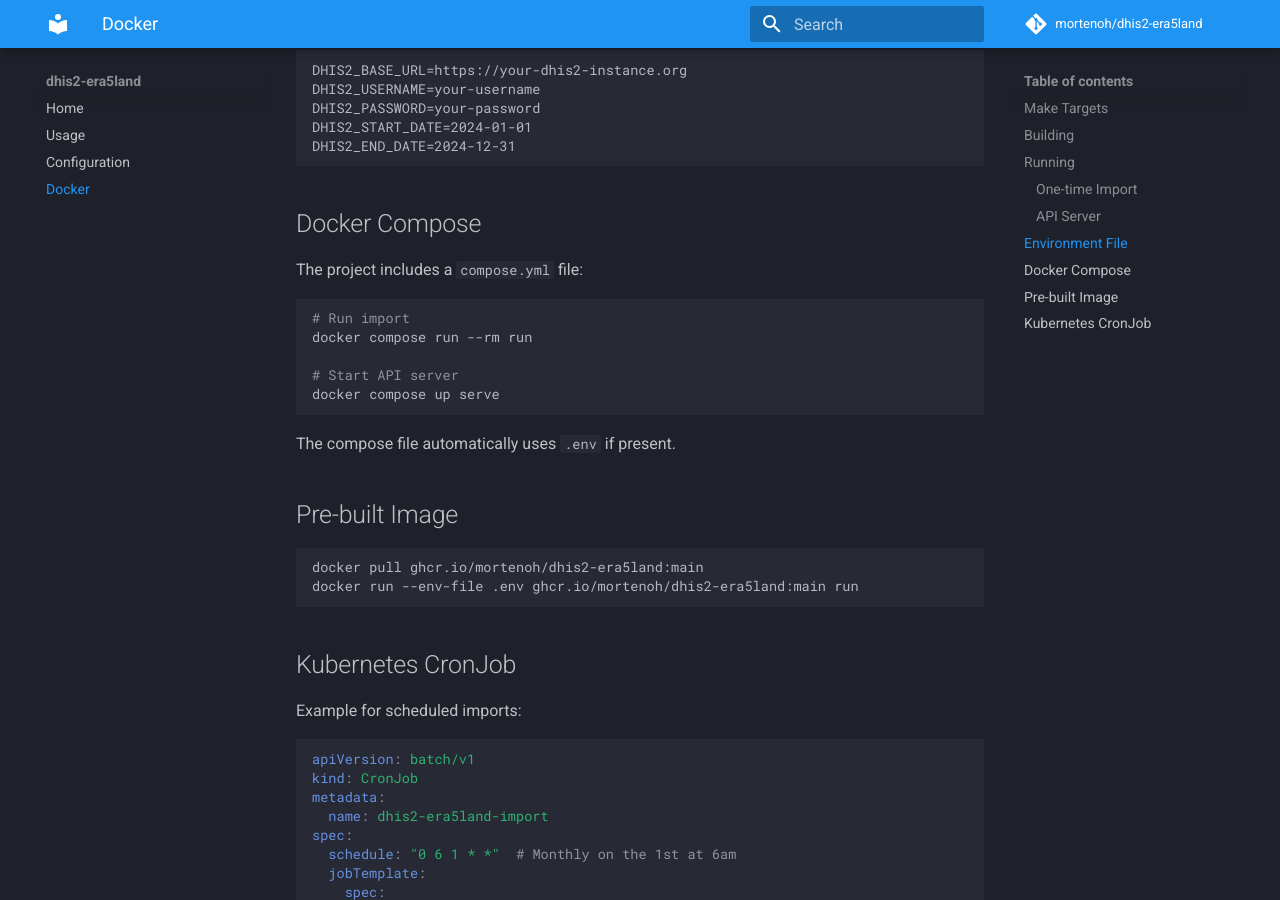
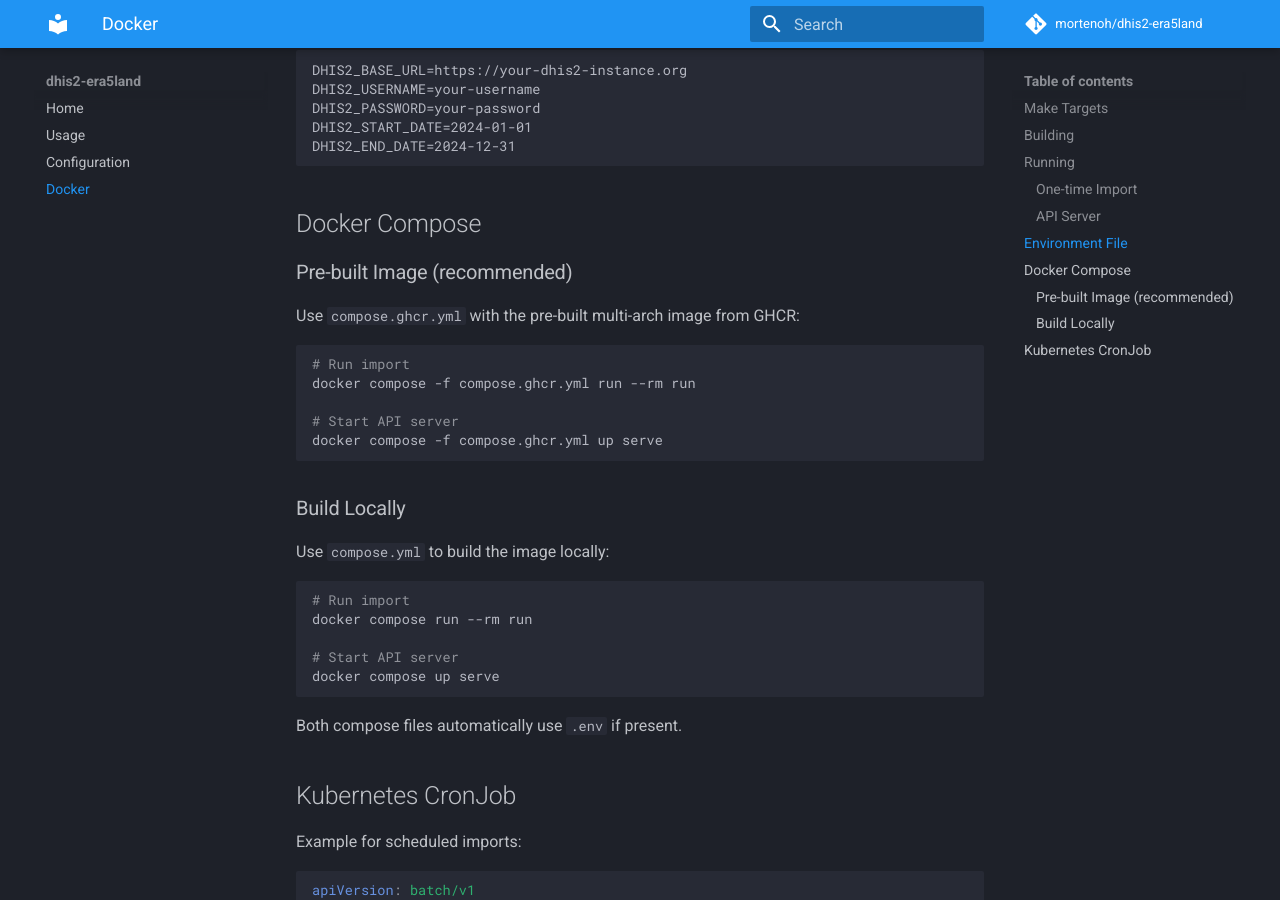
Before and after one commit to mortenoh/dhis2-era5land, an MkDocs documentation site: the page built from docs/docker.md, in a window 1280 px wide and 900 px high, scrolled down 972 px. Built offline with MkDocs 1.6.1 and Material for MkDocs 9.7.7, drawn with Linux system fonts in a browser that asks for light colours; comment, search, counter and statistics services are not loaded.

Commit message:
docs: add compose.ghcr.yml usage instructions
Document how to use the pre-built GHCR image via compose.ghcr.yml
as the recommended approach, with local build as alternative.

````diff
--- a/docs/docker.md
+++ b/docs/docker.md
@@ -50,7 +50,21 @@
 
 ## Docker Compose
 
-The project includes a `compose.yml` file:
+### Pre-built Image (recommended)
+
+Use `compose.ghcr.yml` with the pre-built multi-arch image from GHCR:
+
+```bash
+# Run import
+docker compose -f compose.ghcr.yml run --rm run
+
+# Start API server
+docker compose -f compose.ghcr.yml up serve
+```
+
+### Build Locally
+
+Use `compose.yml` to build the image locally:
 
 ```bash
 # Run import
@@ -60,14 +74,7 @@
 docker compose up serve
 ```
 
-The compose file automatically uses `.env` if present.
-
-## Pre-built Image
-
-```bash
-docker pull ghcr.io/mortenoh/dhis2-era5land:main
-docker run --env-file .env ghcr.io/mortenoh/dhis2-era5land:main run
-```
+Both compose files automatically use `.env` if present.
 
 ## Kubernetes CronJob
 
````
Also changed, not shown: README.md (+14 -9 lines).
